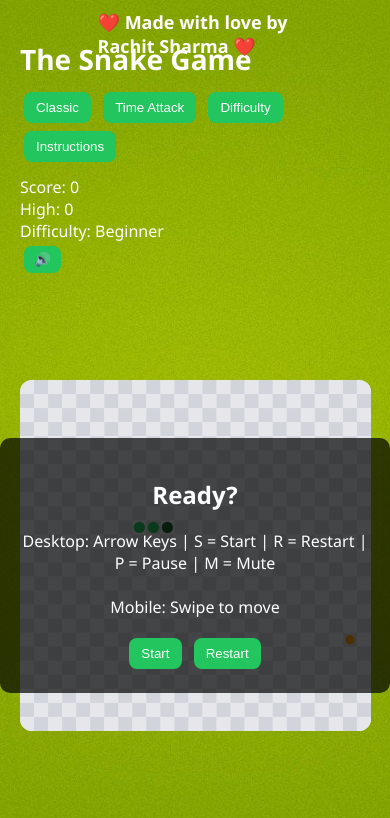
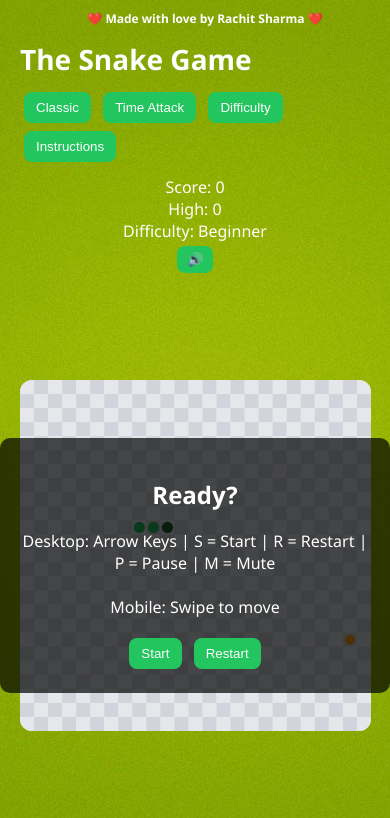
Before and after one commit to rachitsharma05/Snake-Game, a plain HTML site: page index.html in a window 390 px wide. Drawn offline with Linux system fonts and the light colour scheme.

Commit message:
Fixed responsive layout and made-by text

```diff
--- a/css/style.css
+++ b/css/style.css
@@ -11,22 +11,29 @@ flex-direction:column;
 background:url("../assets/images/bg.jpg") center/cover no-repeat;
 }
 
-/* TOP CENTER TEXT */
+/* =========================
+   MADE BY TEXT (FIXED)
+========================= */
 .made-by{
-position:absolute;
-top:10px;
-left:50%;
-transform:translateX(-50%);
-color:white;
-font-size:18px;
-font-weight:600;
-z-index:10;
+  position:absolute;
+  top:10px;
+  left:0;
+  width:100%;
+  text-align:center;
+  color:white;
+  font-size:clamp(12px, 2.5vw, 18px); /* 🔥 auto responsive */
+  font-weight:600;
+  z-index:10;
+  padding:0 10px;
 }
 
-/* HEADER */
+/* =========================
+   HEADER
+========================= */
 .topbar{
 display:flex;
 justify-content:space-between;
+align-items:center;
 padding:40px 20px 10px;
 color:white;
 flex-wrap:wrap;
@@ -45,6 +52,9 @@ margin-top:10px;
 text-align:right;
 }
 
+/* =========================
+   BUTTONS
+========================= */
 .btn{
 background:#22c55e;
 border:none;
@@ -59,14 +69,16 @@ margin:4px;
 padding:6px 10px;
 }
 
-/* GAME AREA */
+/* =========================
+   GAME AREA
+========================= */
 .canvas-area{
 flex:1;
 display:flex;
 justify-content:center;
 align-items:center;
 position:relative;
-padding-bottom:20px; /* visual balance */
+padding-bottom:20px;
 }
 
 canvas{
@@ -76,7 +88,9 @@ width:min(90vw,500px);
 height:min(90vw,500px);
 }
 
-/* OVERLAY */
+/* =========================
+   OVERLAY
+========================= */
 .overlay{
 position:absolute;
 inset:0;
@@ -102,15 +116,18 @@ background:#000;
 display:none;
 }
 
-/* MOBILE */
+/* =========================
+   MOBILE FIX
+========================= */
 @media(max-width:600px){
+
 .topbar{
 flex-direction:column;
-align-items:flex-start;
+align-items:center; /* 🔥 centered */
 }
 
 .right{
-text-align:left;
+text-align:center;
 margin-top:10px;
 }
 }
```
